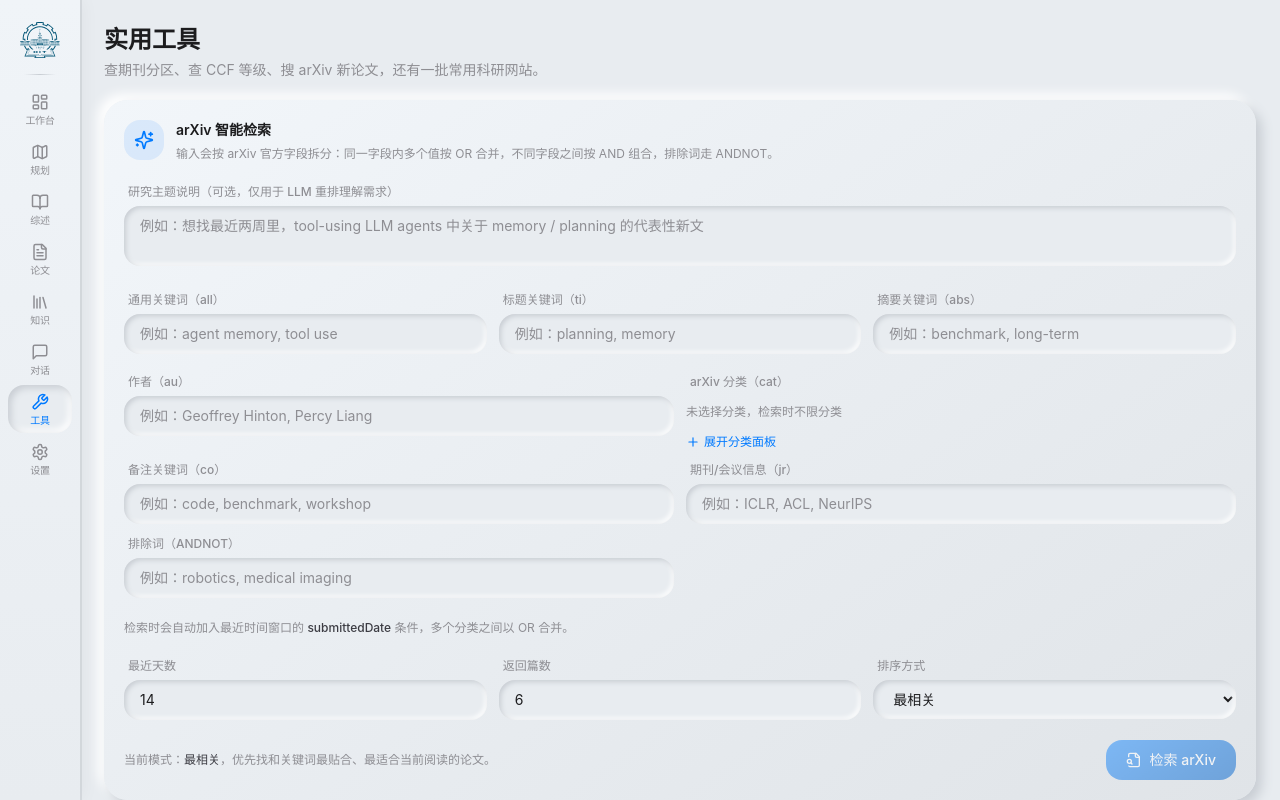
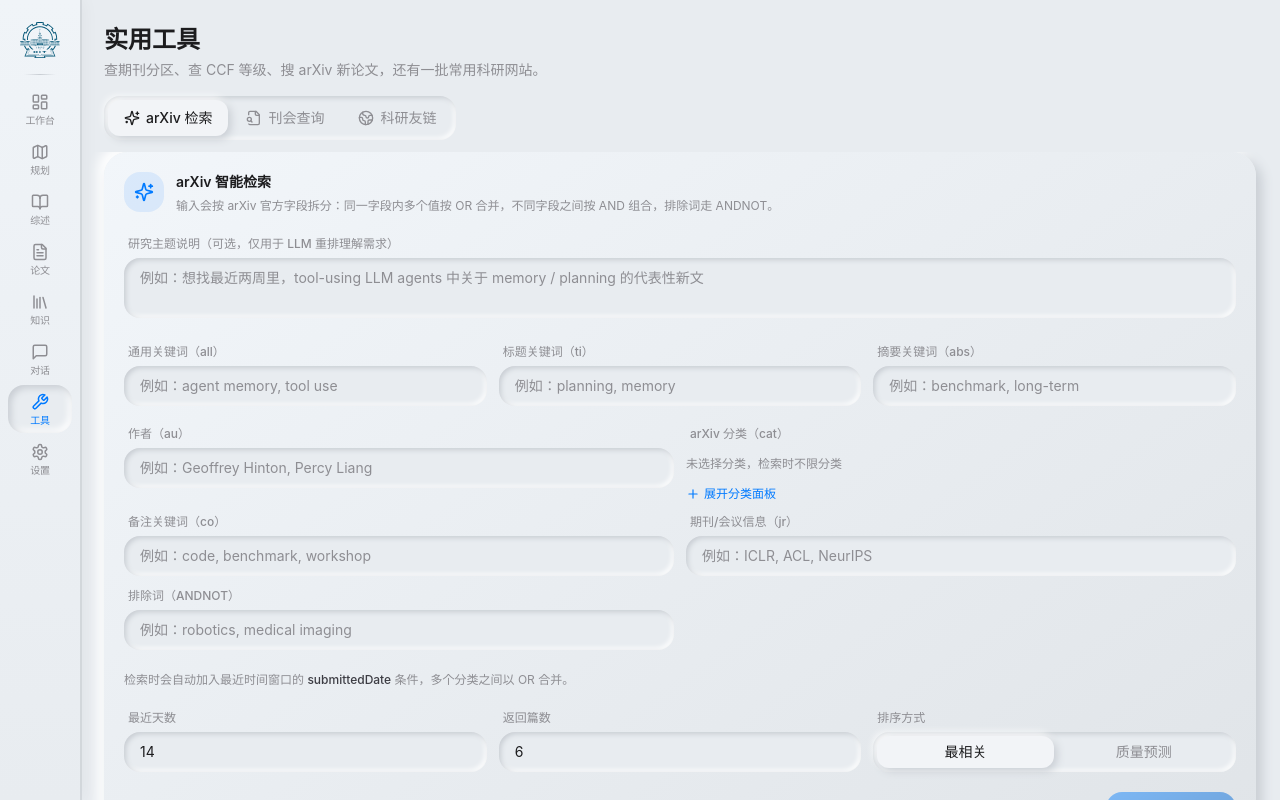
Before and after one commit to Yurken/xiaoyan, a React (Vite) app in the folder apps/desktop/: page /tools in a window 1280 px wide. Built offline with nearby package versions, Linux system fonts and the light colour scheme.

Commit message:
feat: 重构工具页面，添加选项卡功能以支持不同的检索模式

```diff
--- a/apps/desktop/src/pages/Tools.tsx
+++ b/apps/desktop/src/pages/Tools.tsx
@@ -1,5 +1,5 @@
 import { useMemo, useRef, useState, type KeyboardEvent } from "react";
-import { AlertCircle, CalendarDays, ChevronDown, ChevronUp, FileSearch, Globe2, Plus, Search, Sparkles, X } from "lucide-react";
+import { AlertCircle, CalendarDays, ChevronDown, FileSearch, Globe2, Plus, Search, Sparkles, X } from "lucide-react";
 import { Badge, Button, Card, Input, Textarea } from "@research-copilot/ui";
 import type { ArxivRankingMode, ArxivSearchRequest, ArxivSearchResponse, SourceLookupSection } from "@research-copilot/types";
 import { CasQuartileBadge, CasTopBadge, CcfRatingBadge, JcrQuartileBadge, WosIndexBadge, VenueTypeBadge } from "../components/CcfBadges";
@@ -174,7 +174,7 @@
   const [arxivSearched, setArxivSearched] = useState(false);
   const [arxivResult, setArxivResult] = useState<ArxivSearchResponse | null>(null);
   const arxivLastSearchAt = useRef<number>(0);
-  const [friendLinkPanelOpen, setFriendLinkPanelOpen] = useState(false);
+  const [activeTab, setActiveTab] = useState<"arxiv" | "source" | "links">("arxiv");
   const [openFriendSections, setOpenFriendSections] = useState<Record<string, boolean>>(() =>
     Object.fromEntries(YANWEB_FRIEND_LINK_SECTIONS.map((section, index) => [section.title, index === 0]))
   );
@@ -293,15 +293,48 @@
     }
   };
 
+  const TABS = [
+    { key: "arxiv" as const, icon: <Sparkles className="h-4 w-4" />, label: "arXiv 检索" },
+    { key: "source" as const, icon: <FileSearch className="h-4 w-4" />, label: "刊会查询" },
+    { key: "links" as const, icon: <Globe2 className="h-4 w-4" />, label: "科研友链" },
+  ];
+
   return (
-    <div className="h-full overflow-y-auto p-6 space-y-5">
-      <div>
+    <div className="h-full flex flex-col overflow-hidden">
+      <div className="shrink-0 px-6 pt-6 pb-4">
         <h1 className="text-2xl font-bold text-ink-primary">实用工具</h1>
         <p className="mt-1 text-sm text-ink-tertiary">
           查期刊分区、查 CCF 等级、搜 arXiv 新论文，还有一批常用科研网站。
         </p>
       </div>
 
+      <div className="shrink-0 px-6 pb-3">
+        <div
+          className="inline-flex rounded-2xl p-1 gap-0.5"
+          style={{ background: "#E8ECF0", boxShadow: insetShadow }}
+        >
+          {TABS.map((tab) => (
+            <button
+              key={tab.key}
+              type="button"
+              onClick={() => setActiveTab(tab.key)}
+              className="inline-flex items-center gap-1.5 rounded-xl px-4 py-2 text-sm font-medium transition-all duration-150"
+              style={
+                activeTab === tab.key
+                  ? { background: "#F2F4F7", boxShadow: "3px 3px 8px #C8CDD3, -3px -3px 8px #FFFFFF", color: "#1C1C1E" }
+                  : { color: "#8E8E93" }
+              }
+            >
+              {tab.icon}
+              {tab.label}
+            </button>
+          ))}
+        </div>
+      </div>
+
+      <div className="flex-1 overflow-y-auto px-6 pb-6 space-y-5">
+
+      {activeTab === "arxiv" && <>
       <Card padding="md" className="space-y-5">
         <div className="flex items-start gap-3">
           <div className="flex h-10 w-10 items-center justify-center rounded-2xl bg-apple-blue/10 text-apple-blue">
@@ -505,18 +538,26 @@
           />
           <div className="w-full">
             <label className="block text-xs font-medium text-ink-tertiary mb-1.5 ml-1">排序方式</label>
-            <select
-              value={arxivMode}
-              onChange={(event) => setArxivMode(event.target.value as ArxivRankingMode)}
-              className="w-full rounded-2xl px-4 py-2.5 text-sm text-ink-primary outline-none border-0"
+            <div
+              className="inline-flex w-full rounded-2xl p-1 gap-0.5"
               style={{ background: "#E8ECF0", boxShadow: insetShadow }}
             >
               {ARXIV_MODE_OPTIONS.map((option) => (
-                <option key={option.value} value={option.value}>
+                <button
+                  key={option.value}
+                  type="button"
+                  onClick={() => setArxivMode(option.value)}
+                  className="flex-1 rounded-xl px-3 py-1.5 text-sm font-medium transition-all duration-150"
+                  style={
+                    arxivMode === option.value
+                      ? { background: "#F2F4F7", boxShadow: "3px 3px 8px #C8CDD3, -3px -3px 8px #FFFFFF", color: "#1C1C1E" }
+                      : { color: "#8E8E93" }
+                  }
+                >
                   {option.label}
-                </option>
+                </button>
               ))}
-            </select>
+            </div>
           </div>
         </div>
 
@@ -663,7 +704,9 @@
           </div>
         </Card>
       ) : null}
+      </>}
 
+      {activeTab === "source" && <>
       <Card padding="md" className="space-y-4">
         <div className="flex items-center gap-2">
           <div className="flex h-10 w-10 items-center justify-center rounded-2xl bg-apple-blue/10 text-apple-blue">
@@ -781,7 +824,9 @@
           </div>
         </Card>
       ) : null}
+      </>}
 
+      {activeTab === "links" && <>
       <Card padding="md" className="space-y-5">
         <div className="flex items-center gap-3">
           <div className="flex h-10 w-10 items-center justify-center rounded-2xl bg-apple-blue/10 text-apple-blue">
@@ -794,26 +839,15 @@
           <div className="flex items-center gap-2">
             <button
               type="button"
-              onClick={() => setFriendLinkPanelOpen((v) => !v)}
-              className="inline-flex items-center rounded-full bg-white/45 px-2.5 py-1.5 text-xs font-medium text-ink-secondary transition hover:bg-white/70 hover:text-apple-blue"
-              aria-label={friendLinkPanelOpen ? "收起科研友链" : "展开科研友链"}
+              onClick={() => setAllFriendSections(!allFriendSectionsExpanded)}
+              className="inline-flex items-center rounded-full bg-white/45 px-3 py-1.5 text-xs font-medium text-ink-secondary transition hover:bg-white/70 hover:text-apple-blue"
             >
-              {friendLinkPanelOpen ? <ChevronUp className="h-3.5 w-3.5" /> : <ChevronDown className="h-3.5 w-3.5" />}
+              {allFriendSectionsExpanded ? "收起全部" : "展开全部"}
             </button>
-            {friendLinkPanelOpen && (
-              <button
-                type="button"
-                onClick={() => setAllFriendSections(!allFriendSectionsExpanded)}
-                className="inline-flex items-center rounded-full bg-white/45 px-3 py-1.5 text-xs font-medium text-ink-secondary transition hover:bg-white/70 hover:text-apple-blue"
-                aria-label={allFriendSectionsExpanded ? "收起全部友链分类" : "展开全部友链分类"}
-              >
-                {allFriendSectionsExpanded ? "收起全部" : "展开全部"}
-              </button>
-            )}
           </div>
         </div>
 
-        {friendLinkPanelOpen && <>
+        {<>
         <div className="flex flex-wrap gap-2">
           {YANWEB_FRIEND_LINK_SECTIONS.map((section, index) => (
             <button
@@ -907,6 +941,9 @@
         </div>
         </>}
       </Card>
+      </>}
+
+      </div>
     </div>
   );
 }
```
